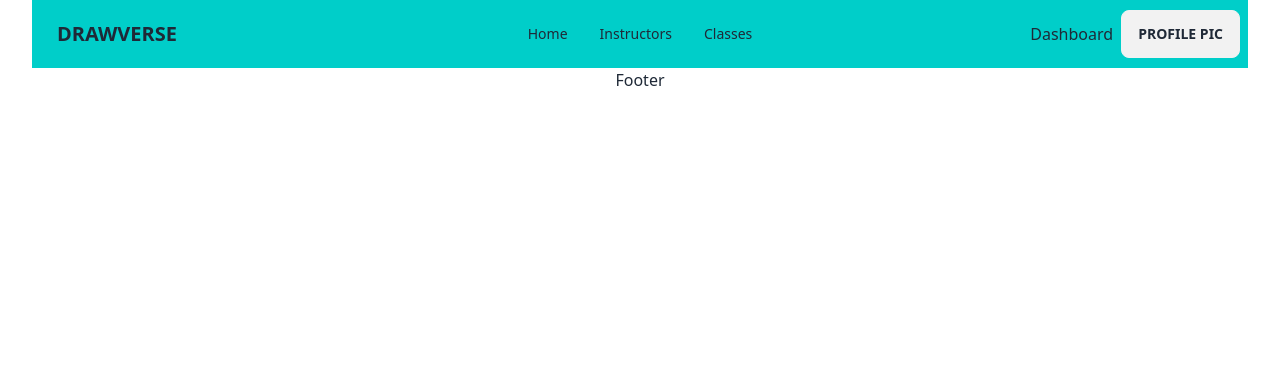
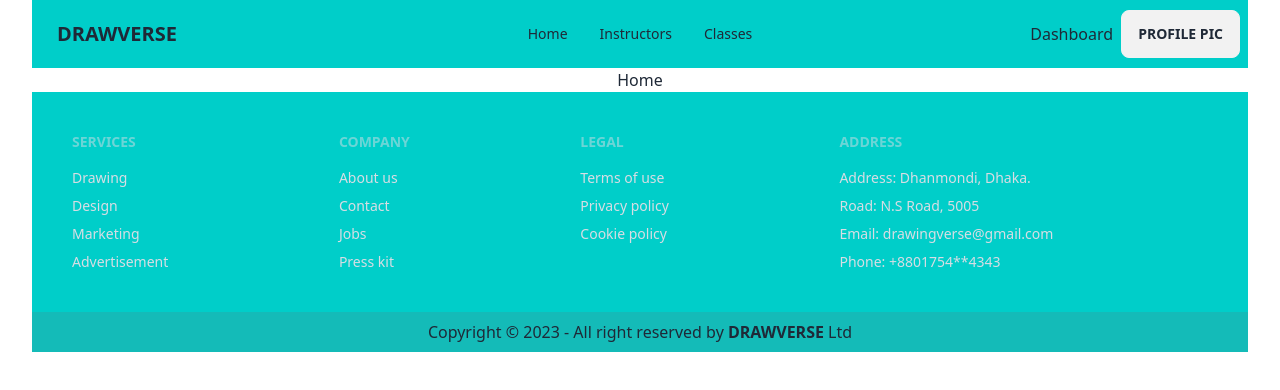
Before and after one commit to Rakibul-Islam01/assignment-12-client, a React (Vite) app: page / in a window 1280 px wide. Shown: the top 390 px of the page. Built offline with nearby package versions, Linux system fonts and the light colour scheme.

Commit message:
footer secion done

```diff
--- a/src/Pages/Home/Home/Home.jsx
+++ b/src/Pages/Home/Home/Home.jsx
@@ -3,7 +3,7 @@ import React from 'react';
 const Home = () => {
     return (
         <div>
-
+            <h2>Home</h2>
         </div>
     );
 };
--- a/src/Shared/Footer/Footer.jsx
+++ b/src/Shared/Footer/Footer.jsx
@@ -3,7 +3,41 @@ import React from 'react';
 const Footer = () => {
     return (
         <div>
-            <h2>Footer</h2>
+            <footer className='bg-[#00cec9]'>
+                <div className="footer text-black p-10 text-neutral-content">
+                    <div>
+                        <span className="footer-title">Services</span>
+                        <a className="link link-hover">Drawing</a>
+                        <a className="link link-hover">Design</a>
+                        <a className="link link-hover">Marketing</a>
+                        <a className="link link-hover">Advertisement</a>
+                    </div>
+                    <div>
+                        <span className="footer-title">Company</span>
+                        <a className="link link-hover">About us</a>
+                        <a className="link link-hover">Contact</a>
+                        <a className="link link-hover">Jobs</a>
+                        <a className="link link-hover">Press kit</a>
+                    </div>
+                    <div>
+                        <span className="footer-title">Legal</span>
+                        <a className="link link-hover">Terms of use</a>
+                        <a className="link link-hover">Privacy policy</a>
+                        <a className="link link-hover">Cookie policy</a>
+                    </div>
+                    <div>
+                        <span className="footer-title">Address</span>
+                        <a className="link link-hover">Address: Dhanmondi, Dhaka.</a>
+                        <a className="link link-hover">Road: N.S Road, 5005</a>
+                        <a className="link link-hover">Email: drawingverse@gmail.com</a>
+                        <a className="link link-hover">Phone: +8801754**4343</a>
+                    </div>
+
+                </div>
+                <div className='bg-[#14bbb8] py-2'>
+                    <p>Copyright © 2023 - All right reserved by <span className='font-bold'>DRAWVERSE</span> Ltd</p>
+                </div>
+            </footer>
         </div>
     );
 };
```
Also changed, not shown: src/main.jsx (+7 -0 lines).
